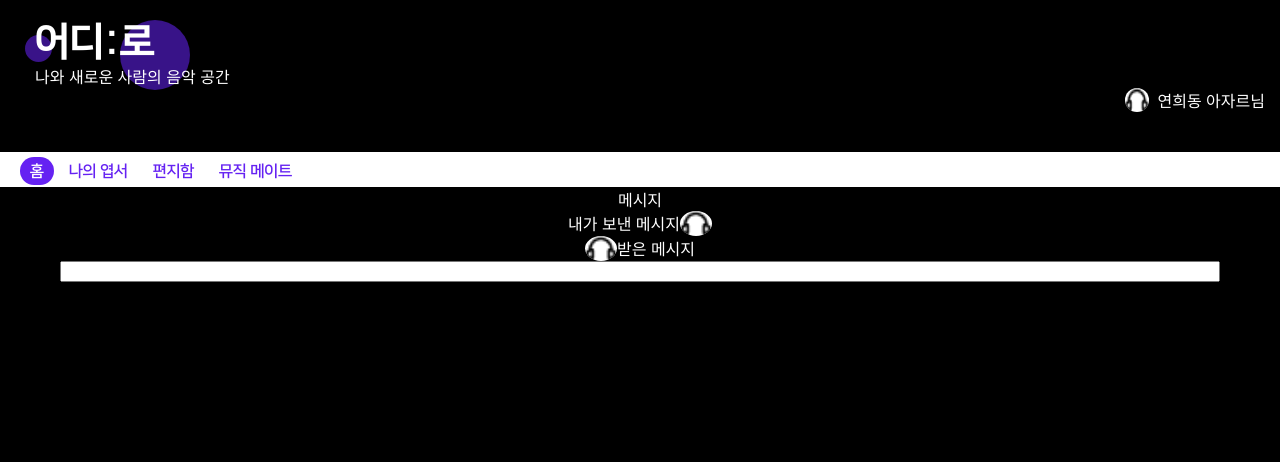
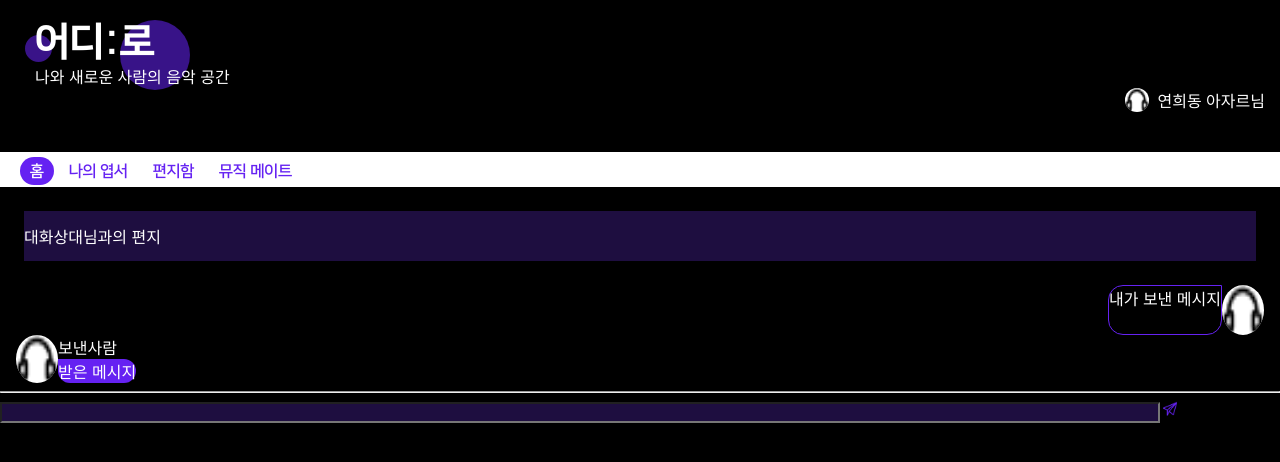
Before and after one commit to mandariny/audiro, a React (Create React App) app in the folder frontend/: page /messages in a window 1280 px wide. Shown: the top 462 px of the page. Built offline with nearby package versions, Linux system fonts and the light colour scheme.

Commit message:
feat: ¸޽ÅÀú ³»ºÎ

```diff
--- a/frontend/src/pages/Messages.js
+++ b/frontend/src/pages/Messages.js
@@ -1,47 +1,92 @@
 import React from 'react';
 import styled from 'styled-components';
 import Headset from '../assets/images/Group.png'
+import Send from '../assets/images/send.png'
 const StyledMessageBox=styled.div`
     display:flex;
     flex-direction:column;
     background-color:black;
     justify-content:center;
-    align-items:center;
+    // align-items:center;
 
 `
 const StyledMyMessage=styled.div`
     display:flex;
+    justify-content:end;
+    height:50px;
+    margin-right:16px;
 `
 
 const StyledMessage=styled.div`
     display: flex;
+    background-color: '#F5336D';
+    heigth:50px;
+    margin-left:16px;
 `
 const StyledHeadsetImage=styled.img`
     background-color:white;
-    width: 32px;
-    heigth: 32px;
+    width: 42px;
+    heigth: 42px;
     border-radius:100%;
+
 `
 const StyledInput=styled.input`
     placeholder: "새로운 사람과의 대화를 시작합니다";
-    size:text;
+    type:text;
     width: 90vw;
+    background-color: #1E0E40;
+`
+const StyledOpponent=styled.div`
+    background-color: #1E0E40;
+    height: 50px;
+    margin: 24px ;
+    display: flex;
+    align-items: center;
+`
+
+const StyledInputSet=styled.div`
+    background-color; #1E0E40;
+    display:flex;
+
+`
+const StyledSendImage=styled.img`
+    width:20px;
+    heigth:20px;
+
+`
+const StyledSentMessage=styled.div`
+    border: 1px solid #6522F2;
+    border-radius: 15px 0px 15px 15px;
+`
+
+const StyledGotMessage=styled.div`
+    background-color: #6522F2;
+    border-radius: 0px 15px 15px 15px;
 `
 
 const Messages = () => {
     return (
+        <>
         <StyledMessageBox>
-        메시지
+        <StyledOpponent>대화상대님과의 편지</StyledOpponent>
 
         <StyledMyMessage>
-            <div >내가 보낸 메시지</div><StyledHeadsetImage src={Headset}/>
+            <StyledSentMessage >내가 보낸 메시지</StyledSentMessage><StyledHeadsetImage src={Headset}/>
         </StyledMyMessage>
         <StyledMessage>
-            <StyledHeadsetImage src={Headset}/><div background-color='#F5336D'>받은 메시지</div>
+            <StyledHeadsetImage src={Headset}/>
+            <div>
+                보낸사람
+            <StyledGotMessage >받은 메시지</StyledGotMessage>
+            </div>
+
         </StyledMessage>
 
-        <StyledInput />
+
         </StyledMessageBox>
+        <hr/>
+        <StyledInputSet><form><StyledInput /></form> <StyledSendImage src={Send}/></StyledInputSet>
+        </>
     );
 };
 
```
Also changed, not shown: frontend/src/assets/images/send.png (added).
